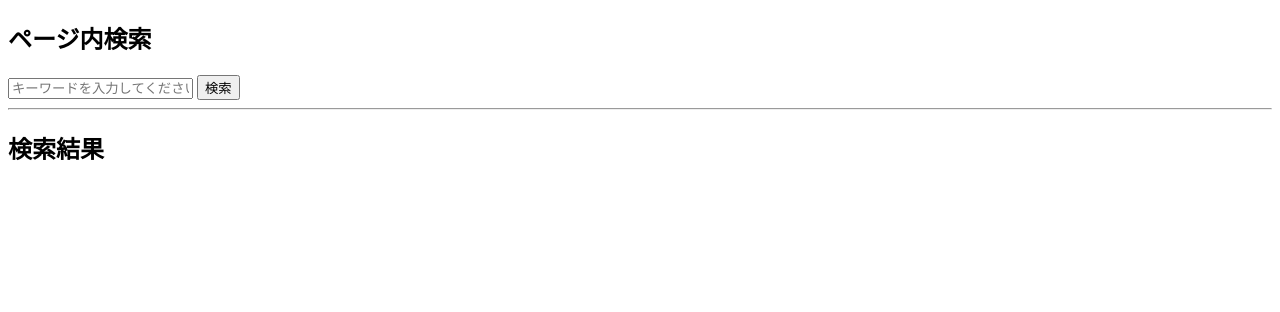
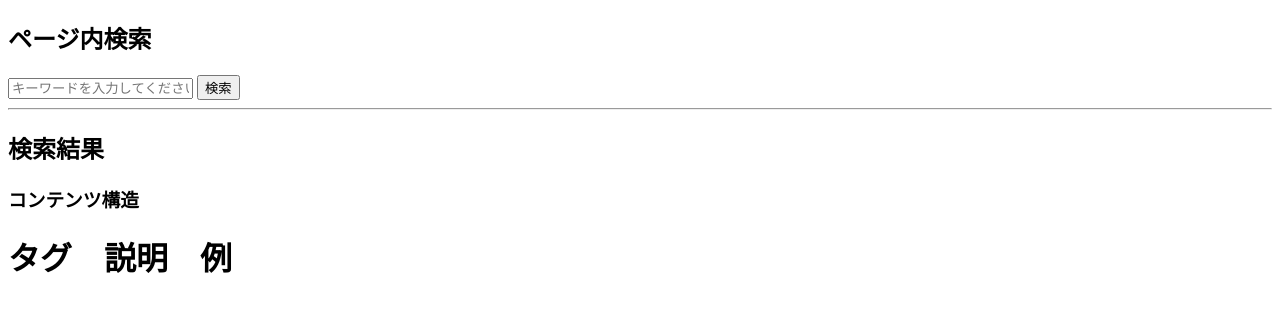
Before and after one commit to kutushita399/-, a plain HTML site: page index.html in a window 1280 px wide. Drawn offline with Linux system fonts and the light colour scheme.

Commit message:
Update index.html

```diff
--- a/index.html
+++ b/index.html
@@ -16,6 +16,8 @@
     <h2>検索結果</h2>
     <div id="searchResults">
         </div>
+    <h3>コンテンツ構造</h3>
+    <p><h1>タグ　説明　例</h1></p>
 
     <script>
         // ここにJavaScriptで検索ロジックを記述します
```
